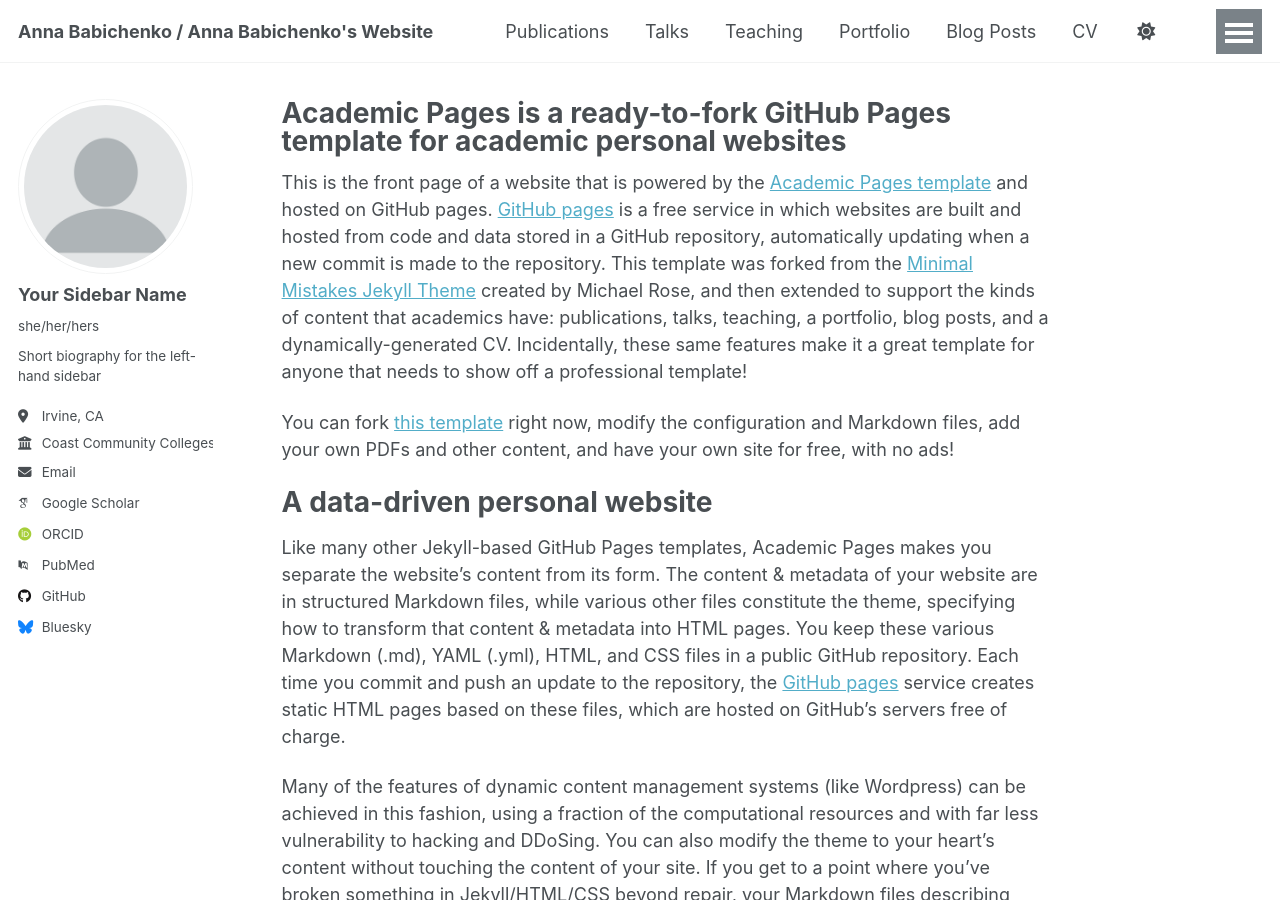
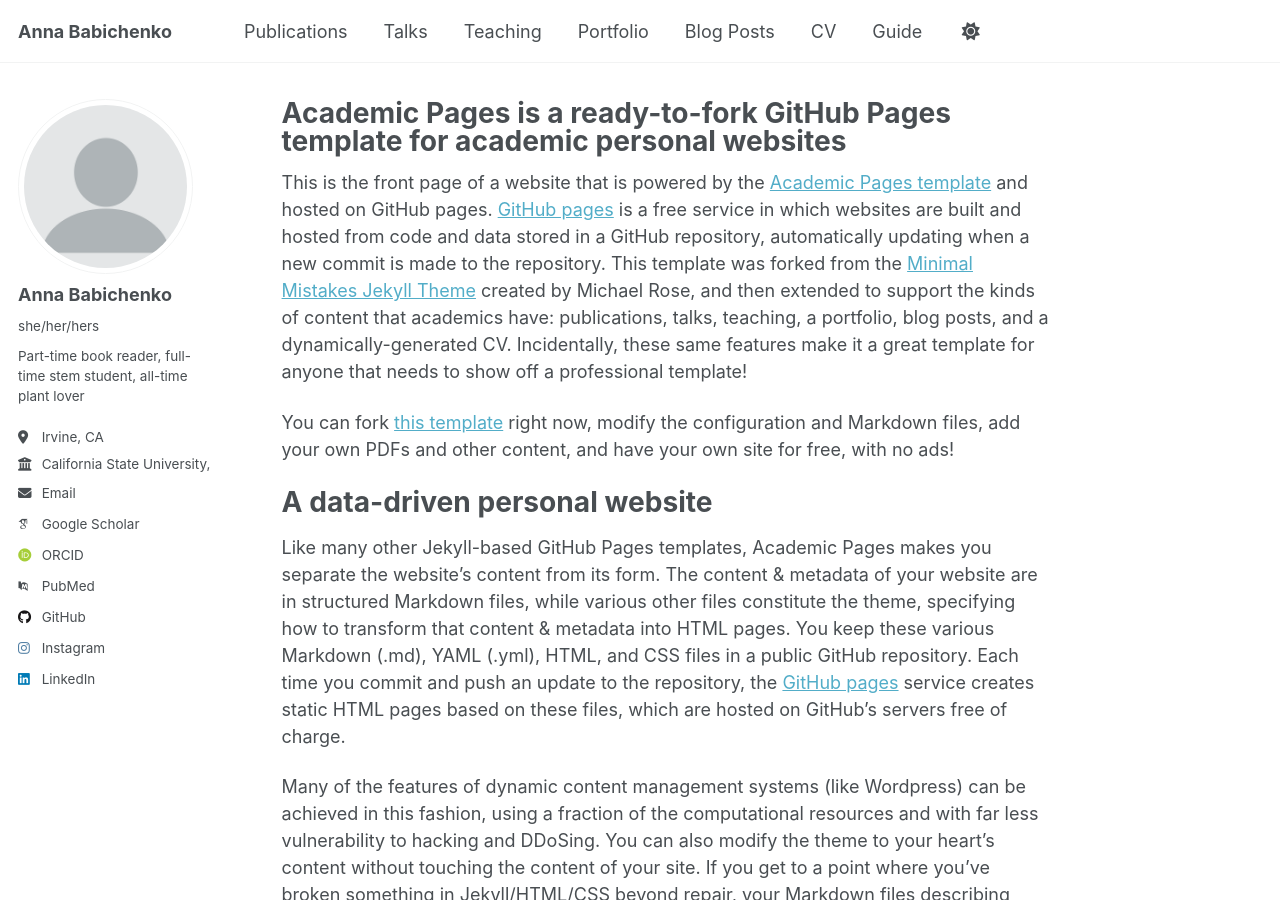
Before and after one commit to babichenko/babichenko.github.io, a Jekyll site: the page built from _pages/about.md, in a window 1280 px wide and 900 px high. Built offline with Jekyll 4.4.1, drawn with Linux system fonts in a browser that asks for light colours; some web fonts are replaced; a script that is not in the unit is left out; part of the change alters nothing that is shown.

Commit message:
Update personal information in _config.yml

```diff
--- a/_config.yml
+++ b/_config.yml
@@ -9,10 +9,10 @@
 # Basic Site Settings
 locale                   : "en-US"
 site_theme               : "default" # Currently available options are "default", "air"
-title                    : "Anna Babichenko / Anna Babichenko's Website"
+title                    : "Anna Babichenko"
 title_separator          : "-"
 name                     : &name "Anna Babichenko"
-description              : &description "Anna Babichenko's academic portfolio"   # Update this with a general description of your site, this is the default if not overridden by a page
+description              : &description "Anna Babichenko's website"   # Update this with a general description of your site, this is the default if not overridden by a page
 url                      : https://academicpages.github.io # The base hostname & protocol for your site e.g. "https://[your GitHub username].github.io",
                                                            # or if you already have some other page hosted on Github then use "https://[your GitHub username].github.io/[Your Repo Name]"
 baseurl                  : "" # the subpath of your site, e.g. "/blog"
@@ -24,11 +24,11 @@ repository               : "academicpages/academicpages.github.io"
 author:
   # Biographic information
   avatar           : "profile.png"
-  name             : "Your Sidebar Name"
+  name             : "Anna Babichenko"
   pronouns         : "she/her/hers"
-  bio              : "Short biography for the left-hand sidebar"
+  bio              : "Part-time book reader, full-time stem student, all-time plant lover"
   location         : "Irvine, CA"
-  employer         : "Coast Community Colleges"
+  employer         : "California State University, Fullerton"
   uri              : # URL
   email            : "none@example.org"
 
@@ -53,31 +53,8 @@ author:
   stackoverflow    : # User number or user number and name (i.e., use "1" or "1/jeff-atwood")
 
   # Social media
-  artstation       : # Username
-  bluesky          : "bsky.app" # Replace this with you Bluesky username
-  facebook         : # Username
-  flickr           : # Username
-  foursquare       : # Username
-  goodreads        : # Username
-  google_plus      : # Username
-  keybase          : # Username
-  instagram        : # Username
-  lastfm           : # Username
-  linkedin         : # Username
-  mastodon         : # URL
-  medium           : # URL
-  pinterest        : # Username
-  soundcloud       : # Username
-  steam            : # Username
-  telegram         : # URL
-  tumblr           : # Username
-  twitter          : # Username for X / Twitter
-  vine             : # Username
-  weibo            : # Username
-  wikipedia        : # Username
-  xing             : # Username
-  youtube          : # Username
-  zhihu            : # Username
+  instagram        : "heyannabob"
+  linkedin         : "babichenko"
 
 # Publication Category - The following the list of publication categories and their headings
 publication_category:
```
